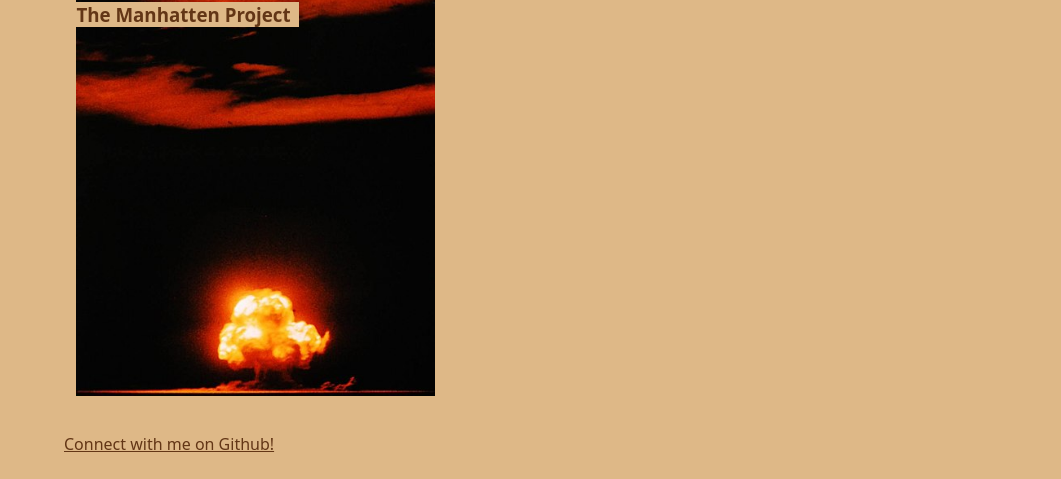
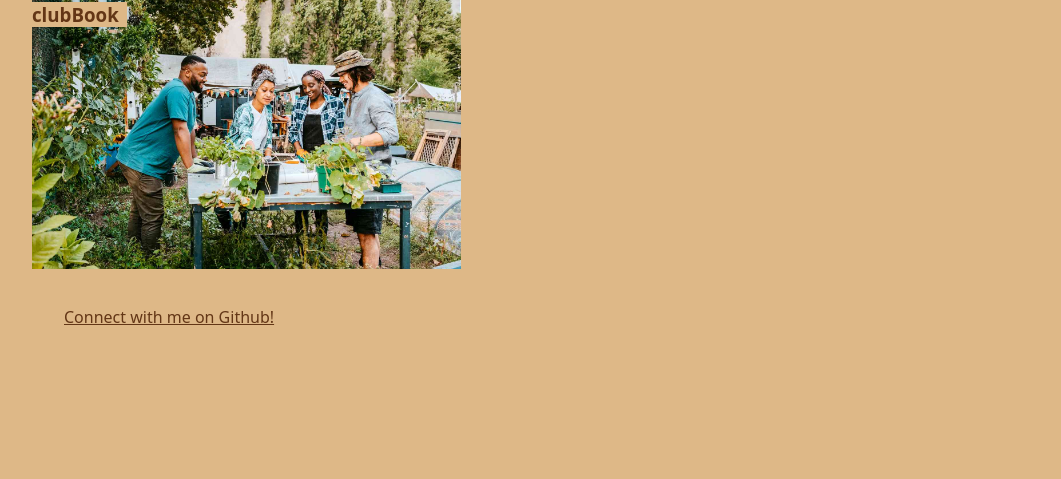
Before and after one commit to Dpolk98/Portfolio, a plain HTML site: page index.html in a window 1280 px wide. Shown: the part 844-1323 px from the top of the page, without its empty margins (0-1061 px from the left). After the commit the page ends 1196 px from the top, so only its background shows below. Drawn offline with Linux system fonts and the light colour scheme.

Commit message:
added clubBook to the portfolio

```diff
--- a/index.html
+++ b/index.html
@@ -38,8 +38,8 @@
                 </section>
 
                 <section id="manhatten">
-                    <h3 class="projectTitle">The Manhatten Project</h3>
-                    <a><img src="Assets/Trinity.jpg" alt="Image of the trinity test nuclear bomb detonation" class="projectImg"></a>
+                    <h3 class="projectTitle">clubBook</h3>
+                    <a href="https://club-book-688a8712a651.herokuapp.com"><img src="Assets/hobby.jpeg" alt="A group og hobbyists enjoying their time together" class="projectImg"></a>
                 </section>
             </div>
             <div id="secondProjects">
```
Also changed, not shown: Assets/hobby.jpeg (added), 1 other file.
